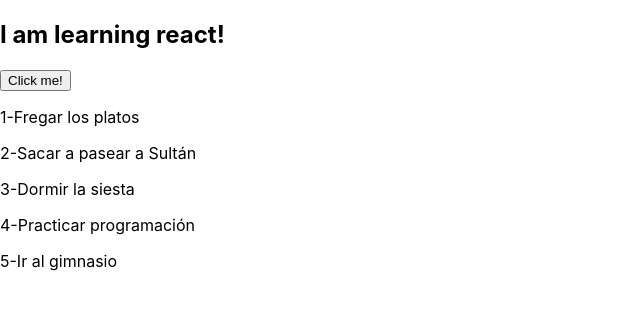
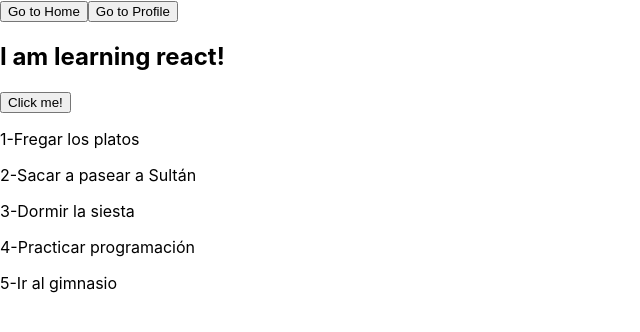
Before and after one commit to Jaldazabal3/clases_react, a React (Create React App) app: page / in a window 1280 px wide. Shown: the top 332 px of the page, without its empty margins (0-640 px from the left). Built offline with nearby package versions, Linux system fonts and the light colour scheme.

Commit message:
implementado use state en App.js navegacion Home Profile

```diff
--- a/src/App.js
+++ b/src/App.js
@@ -1,10 +1,33 @@
+import { useState } from 'react';
 import './App.css';
 import Home from './Home';
+import Profile from './Profile';
 
 function App() {
 
+  const [paginaMostrada, setPaginaMostrada] = useState('Home'); // ---> ['estado', function (setea el estado)]
+
+  // function paginaAMostrar() {
+  //   if (paginaMostrada === 'Home') {
+  //     return <Home />;
+  //   } else if (paginaMostrada === 'Profile') {
+  //     return <Profile />
+  //   }
+  // }
+
+  // const edad = 10;
+  //const resultado =  edad >= 18 ? 'Adulto' : 'No adulto'; //Ternario
+
   return (
-    <Home></Home>
+    <>
+      <div>
+        <button onClick={() => setPaginaMostrada('Home')}>Go to Home</button>
+        <button onClick={() => setPaginaMostrada('Profile')}>Go to Profile</button>
+      </div>
+      {paginaMostrada === 'Home' && <Home /> }
+
+      {paginaMostrada === 'Profile' && <Profile /> }
+    </>
   );
 }
 
--- /dev/null
+++ b/src/Profile.js
@@ -0,0 +1,11 @@
+
+
+function Profile(props) {
+  return (
+    <div>
+      <h2>This is my profile</h2>
+    </div>
+  );
+}
+
+export default Profile;
--- a/src/components/ListItem.js
+++ b/src/components/ListItem.js
@@ -1,5 +1,6 @@
 
 function ListItem (props) {
+
 
   return (
     <div>
```
